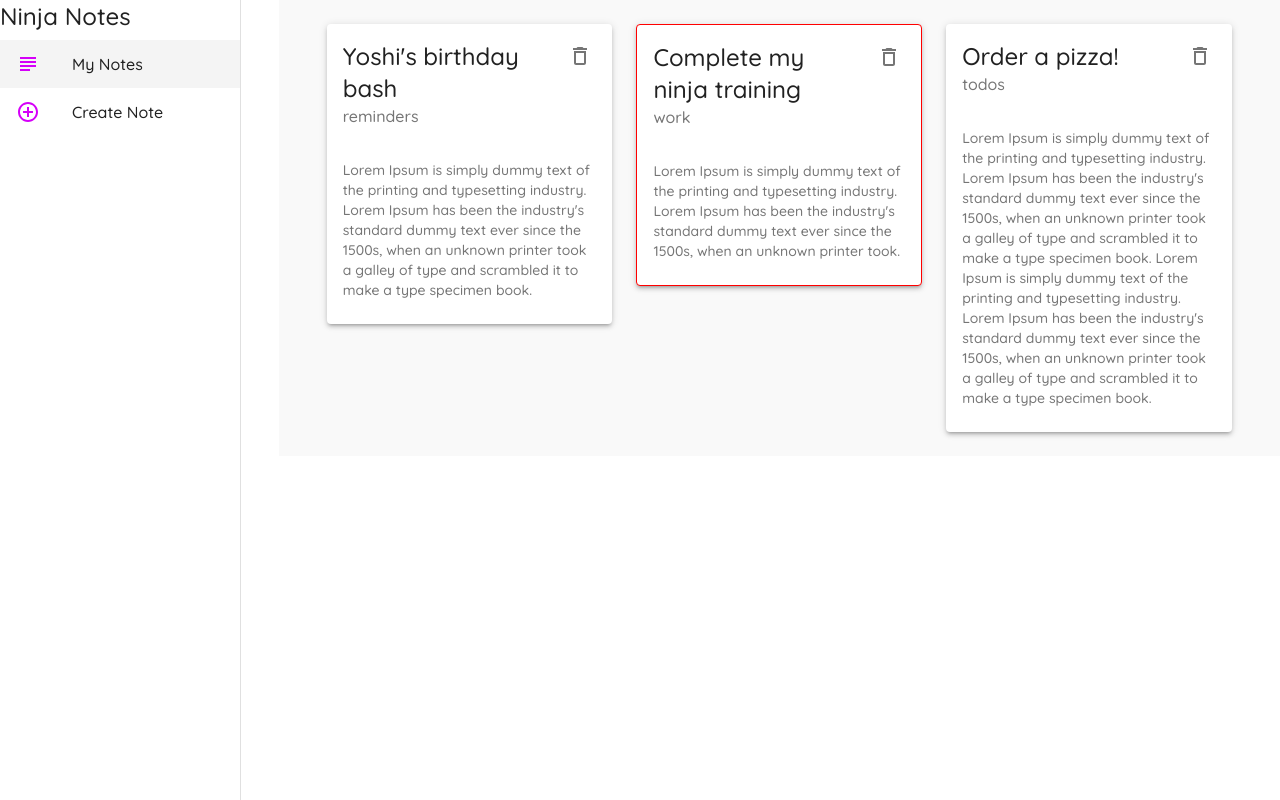
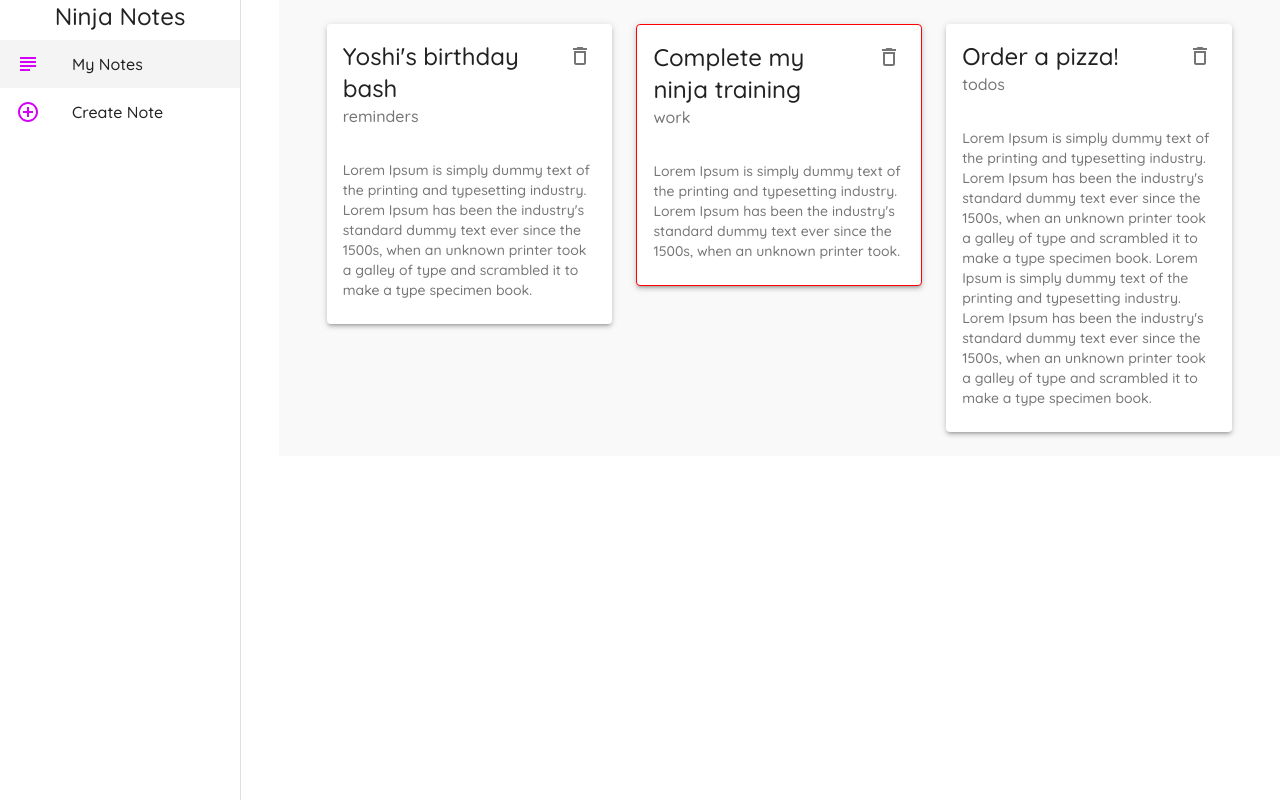
Before and after one commit to synerjay/notes-app, a React (Create React App) app: page / in a window 1280 px wide. Built offline with nearby package versions, Linux system fonts and the light colour scheme; data requests are answered from the project's data file.

Commit message:
Centred notes title

```diff
--- a/src/components/Layout.js
+++ b/src/components/Layout.js
@@ -34,6 +34,10 @@ const useStyles = makeStyles((theme) => {
     },
     active: {
       background: '#f4f4f4',
+    },
+    title: {
+      display: 'flex',
+      justifyContent: 'center',
     },
   };
 });
```
